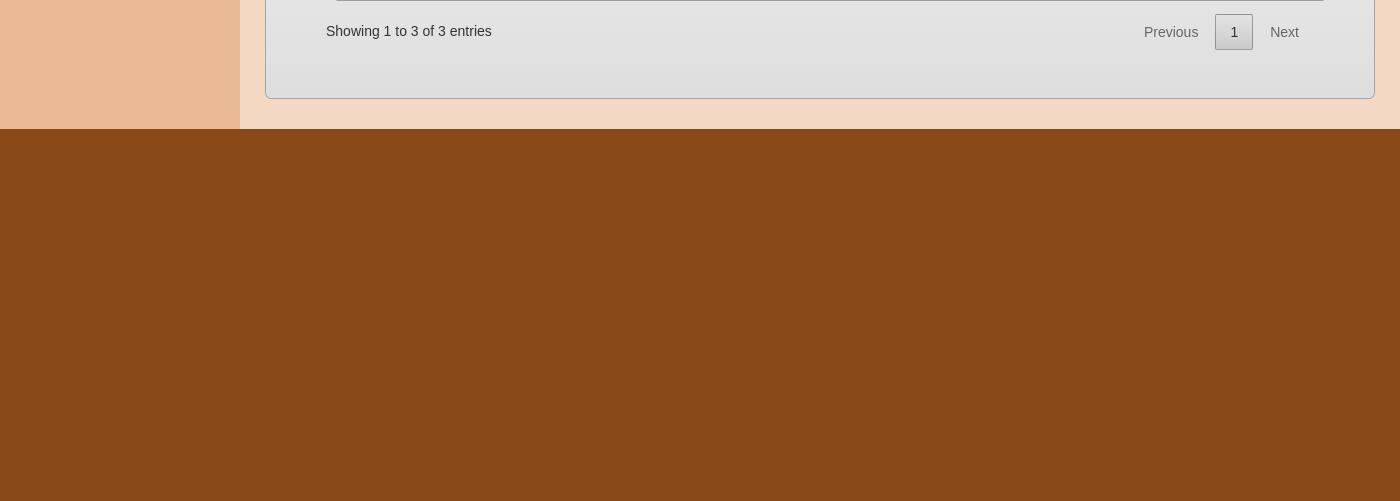
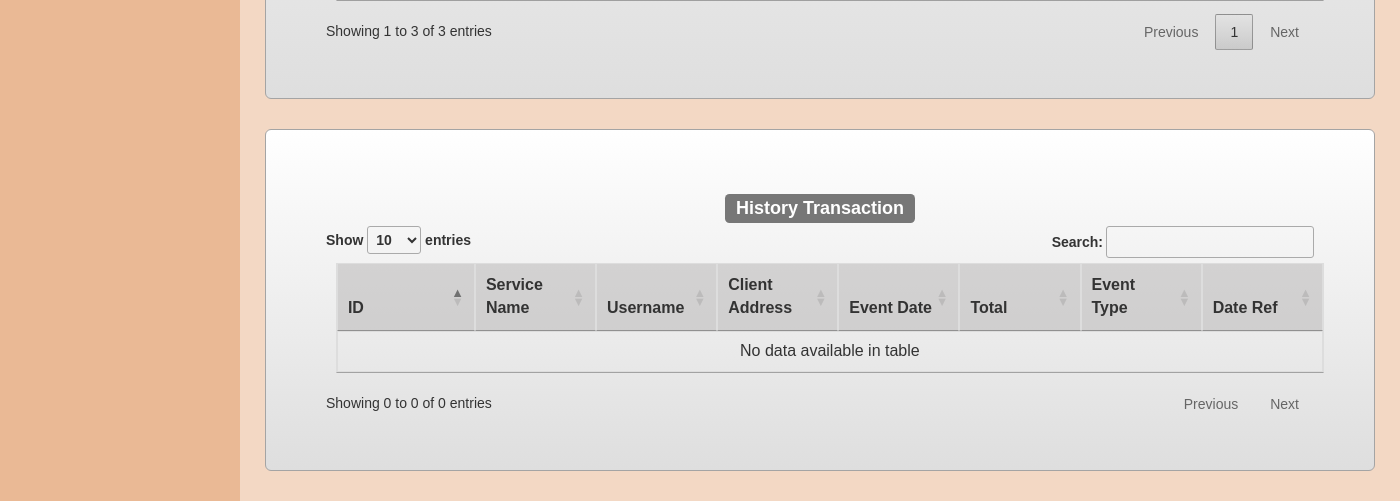
Before and after one commit to yuukikashoya/YTCS, a PHP site: page /adminSection/adminWebsite/display.php in a window 1400 px wide. Shown: the part 1019-1520 px from the top of the page. Before the commit the page ends 1148 px from the top, so only its background shows below. Run offline with PHP 8.4, Linux system fonts and the light colour scheme; a user stored in the database is signed in; data comes from the database, SQL or seed files in the repository; data that the repository does not hold is empty; some libraries are stand-ins or nearby versions.

Commit message:
99% don imma lok for mor update to this admin area

```diff
--- a/adminSection/adminWebsite/display.php
+++ b/adminSection/adminWebsite/display.php
@@ -241,6 +241,66 @@ if(!isset($_SESSION['adminLogin'])){ //if login in session is not set
 </div>
 
 
+
+
+
+
+
+
+
+<div  class="jumbotron jumbotron-fluid outerdiv">
+<h3> <span class="label label-default">History Transaction</span>  </h3>
+  <table id="ref" class="table table-bordered ">
+  <thead>
+  <tr>
+<th class="idHeader">ID</th>
+<th>Service Name</th>
+<th>Username</th>
+<th>Client  Address</Address></th>
+<th>Event Date</th>
+<th>Total</th>
+<th>Event Type</th>
+<th>Date Ref</th>
+
+
+
+
+  </tr>
+  </thead>
+  <?php
+				$sql_query9 = "SELECT * FROM ref";
+
+				$result9 = $conn -> query($sql_query9);
+
+				while($row9 = $result9 -> fetch_assoc()){
+					$id = $row9['id'];
+			?>
+
+    <tr>
+<td ><?php echo $row9['id'];?></td>
+<td ><?php echo $row9['service_id'];?></td>
+<td ><?php echo $row9['name'];?></td>
+<td ><?php echo $row9['username'];?></td>
+<td ><?php echo $row9['event_date'];?></td>
+<td><?php echo $row9['total'];?></td>
+<td><?php echo $row9['event_type'];?></td>
+<td><?php echo $row9['date_ref'];?></td>
+
+<?php
+				}
+			?>
+    </tr>
+
+
+</table>
+
+
+
+</div>
+
+
+
+
   </div>
         </section>
         <script>
@@ -272,6 +332,7 @@ sidebarBtn.onclick = function() {
 
       $('#Booking').DataTable();
       $('#client').DataTable();
+      $('#ref').DataTable();
 
  });
  </script>
```
Also changed, not shown: adminSection/adminCode/delete_booking.php (+105 -1 lines).
